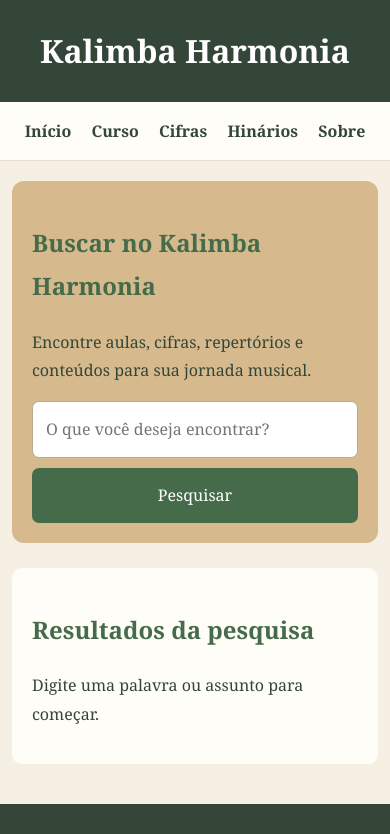
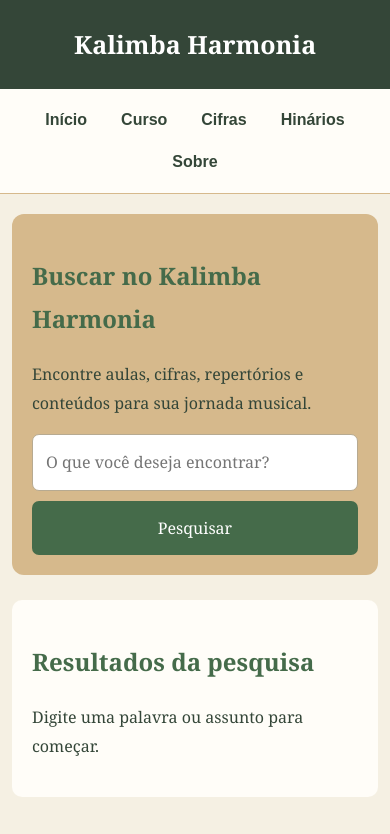
Before and after one commit to anaferracini/kalimba-harmonia, a plain HTML site: page buscar.html in a window 390 px wide. Shown: the top 834 px of the page. Drawn offline with Linux system fonts and the light colour scheme.

Commit message:
Update buscar.html

```diff
--- a/buscar.html
+++ b/buscar.html
@@ -21,8 +21,12 @@
   box-sizing: border-box;
 }
 
+html, body {
+  margin: 0;
+  padding: 0;
+}
+
 body {
-  margin: 0;
   font-family: Georgia, serif;
   background: var(--creme);
   color: var(--escuro);
@@ -32,40 +36,64 @@ body {
 /* CABEÇALHO */
 
 header {
-  background: var(--escuro);
-  color: white;
+  display: block;
+  width: 100%;
+  background: #344638;
+  color: #ffffff;
   padding: 25px 7%;
 }
 
 header h1 {
   margin: 0;
+  color: #ffffff;
+  font-family: Georgia, serif;
+  font-size: 30px;
 }
 
 /* MENU PRINCIPAL */
 
-nav {
-  background: #fffdf8;
-  padding: 13px;
-  text-align: center;
-  border-bottom: 1px solid #e5dece;
+body > nav[aria-label="Navegação principal"] {
+  display: flex !important;
+  flex-wrap: wrap !important;
+  justify-content: center !important;
+  align-items: center !important;
+  width: 100% !important;
+  min-height: 54px !important;
+  padding: 12px 10px !important;
+  margin: 0 !important;
+  background: #fffdf8 !important;
+  border-bottom: 1px solid #d6b98c !important;
+  text-align: center !important;
+  visibility: visible !important;
+  opacity: 1 !important;
 }
 
-nav a {
-  display: inline-block;
-  color: #344638;
-  text-decoration: none;
-  margin: 0 12px;
-  font-weight: bold;
+body > nav[aria-label="Navegação principal"] a,
+body > nav[aria-label="Navegação principal"] a:link,
+body > nav[aria-label="Navegação principal"] a:visited {
+  display: inline-block !important;
+  visibility: visible !important;
+  opacity: 1 !important;
+  color: #344638 !important;
+  background: transparent !important;
+  font-family: Arial, sans-serif !important;
+  font-size: 16px !important;
+  font-weight: bold !important;
+  line-height: 1.5 !important;
+  text-decoration: none !important;
+  padding: 6px 12px !important;
+  margin: 3px 5px !important;
 }
 
-nav a:hover {
-  color: #456b4a;
-  text-decoration: underline;
+body > nav[aria-label="Navegação principal"] a:hover {
+  color: #456b4a !important;
+  text-decoration: underline !important;
 }
 
 /* CONTEÚDO PRINCIPAL */
 
 main {
+  display: block;
   max-width: 1100px;
   margin: 35px auto;
   padding: 0 20px;
@@ -97,31 +125,33 @@ h2 {
   flex-wrap: wrap;
 }
 
-input {
+.search-form input {
   flex: 1;
   min-width: 180px;
   padding: 13px;
   border: 1px solid #b7aa91;
   border-radius: 7px;
   font: inherit;
+  color: var(--escuro);
+  background: #ffffff;
 }
 
-input:focus {
+.search-form input:focus {
   outline: 2px solid var(--verde);
   outline-offset: 2px;
 }
 
-button {
+.search-form button {
   padding: 13px 22px;
   border: none;
   border-radius: 7px;
   background: var(--verde);
-  color: white;
+  color: #ffffff;
   font: inherit;
   cursor: pointer;
 }
 
-button:hover {
+.search-form button:hover {
   background: var(--escuro);
 }
 
@@ -163,8 +193,10 @@ a:focus-visible {
 /* RODAPÉ */
 
 footer {
+  display: block;
+  width: 100%;
   background: var(--escuro);
-  color: white;
+  color: #ffffff;
   text-align: center;
   padding: 25px 15px;
   margin-top: 40px;
@@ -175,7 +207,7 @@ footer p {
 }
 
 footer a {
-  color: white;
+  color: #ffffff !important;
   text-decoration: none;
   margin: 0 8px;
   font-weight: bold;
@@ -185,20 +217,36 @@ footer a:hover {
   text-decoration: underline;
 }
 
+/* ACESSIBILIDADE */
+
+a:focus-visible,
+button:focus-visible,
+input:focus-visible {
+  outline: 2px solid var(--verde);
+  outline-offset: 3px;
+}
+
 /* AJUSTES PARA CELULAR */
 
 @media (max-width: 600px) {
+
   header {
     padding: 22px 5%;
     text-align: center;
   }
 
-  nav {
-    padding: 10px 5px;
+  header h1 {
+    font-size: 25px;
   }
 
-  nav a {
-    margin: 5px 8px;
+  body > nav[aria-label="Navegação principal"] {
+    padding: 10px 5px !important;
+  }
+
+  body > nav[aria-label="Navegação principal"] a {
+    margin: 4px 3px !important;
+    padding: 6px 8px !important;
+    font-size: 15px !important;
   }
 
   main {
@@ -215,8 +263,8 @@ footer a:hover {
     flex-direction: column;
   }
 
-  input,
-  button {
+  .search-form input,
+  .search-form button {
     width: 100%;
   }
 
@@ -236,7 +284,7 @@ footer a:hover {
   <h1>Kalimba Harmonia</h1>
 </header>
 
-<!-- MENU PRINCIPAL PADRONIZADO -->
+<!-- MENU PRINCIPAL -->
 
 <nav aria-label="Navegação principal">
   <a href="index.html">Início</a>
@@ -362,7 +410,6 @@ function pesquisar(termo) {
   if (!consulta) {
     mensagem.textContent =
       "Digite uma palavra ou assunto para começar.";
-
     return;
   }
 
```
